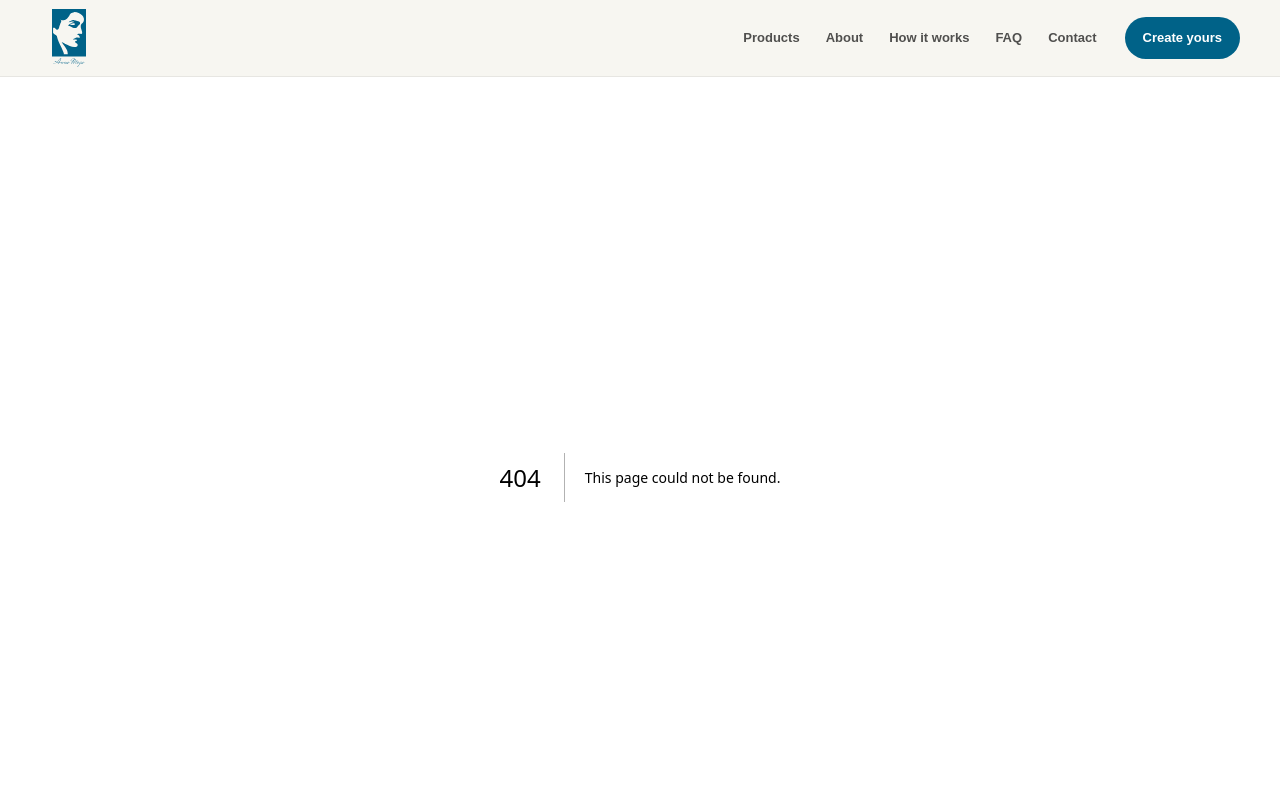
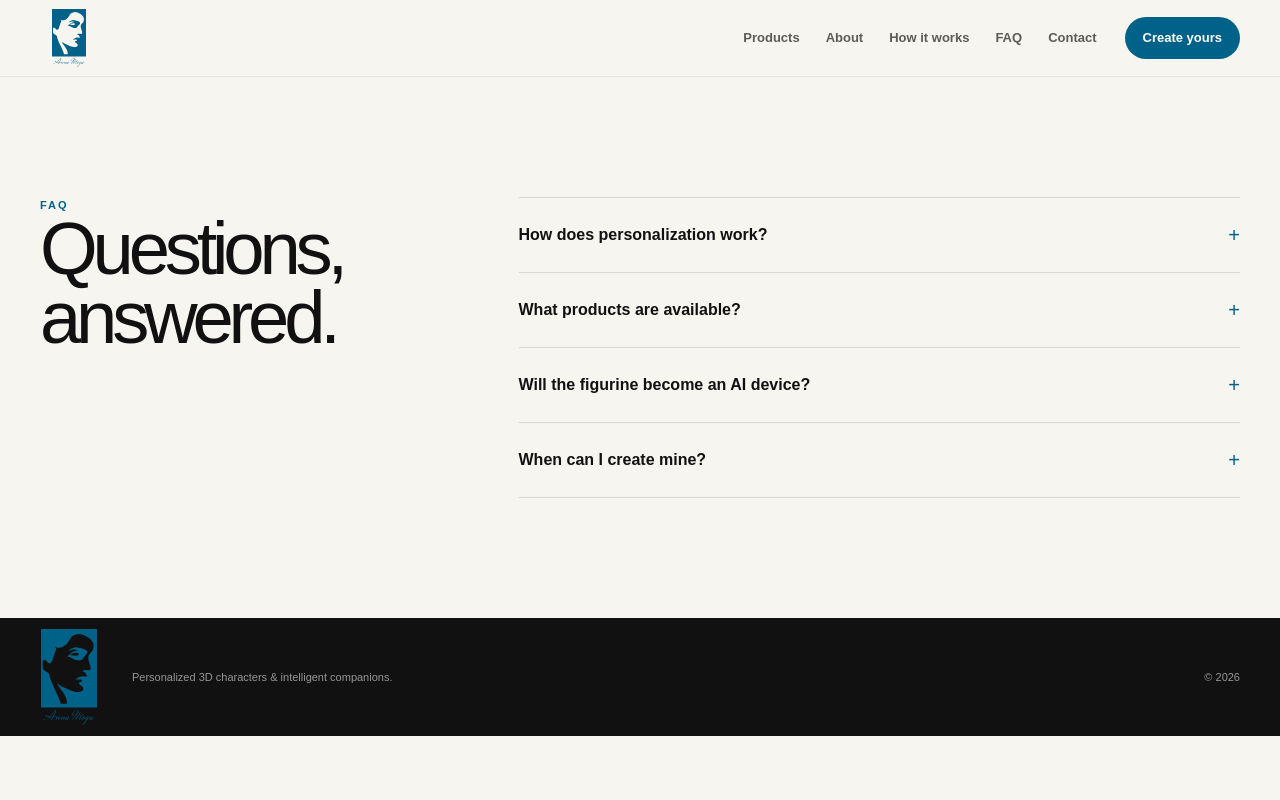
Before and after one commit to solitaryibra/annamoga, a Next.js app: page /faq in a window 1280 px wide. Before the commit this address had no page. Shown: the top 800 px of the page. Built offline with nearby package versions, Linux system fonts and the light colour scheme.

Commit message:
Add faq page

```diff
--- /dev/null
+++ b/app/faq/page.tsx
@@ -0,0 +1,20 @@
+export default function FAQPage() {
+  return (
+    <main>
+      <section className="section">
+        <div className="container faq">
+          <div>
+            <p className="kicker blue">FAQ</p>
+            <h2>Questions,<br/>answered.</h2>
+          </div>
+          <div className="faq-list">
+            <details><summary><span>How does personalization work?</span><b>+</b></summary><p>You provide a photograph. The creation workflow uses it as the starting point for your personalized character.</p></details>
+            <details><summary><span>What products are available?</span><b>+</b></summary><p>The initial product family includes Small Assistant and Large Face.</p></details>
+            <details><summary><span>Will the figurine become an AI device?</span><b>+</b></summary><p>The long-term product vision includes Wi-Fi-connected hardware, audio, and intelligent assistant capabilities.</p></details>
+            <details><summary><span>When can I create mine?</span><b>+</b></summary><p>The creation and ordering experience is being developed as the ANNA MOGA platform evolves.</p></details>
+          </div>
+        </div>
+      </section>
+    </main>
+  );
+}
```
